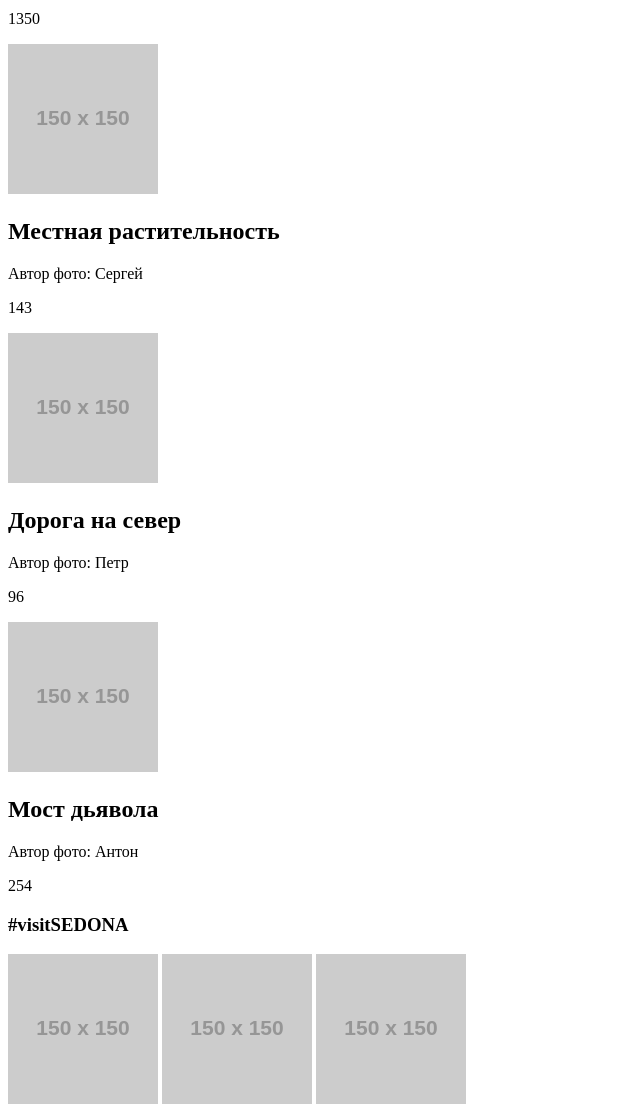
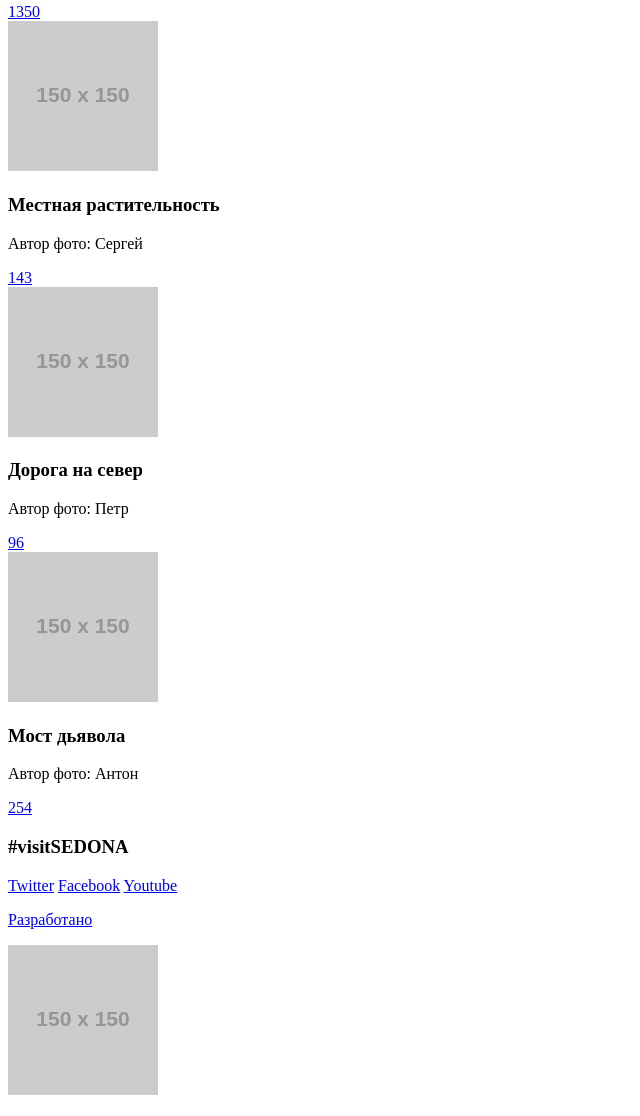
Before and after one commit to SegreyLeontyev/1422495-sedona-19, a website: page source/photo.html in a window 1280 px wide. Shown: the part 816-1932 px from the top of the page, without its empty margins (0-640 px from the left). Drawn offline with Linux system fonts and the light colour scheme; placeholder pictures from the web are drawn by us.

Commit message:
Внес правки и добавил в коммит все файлы

```diff
--- a/source/photo.html
+++ b/source/photo.html
@@ -10,19 +10,19 @@
     <a class="page-header__logo" href="#"><img src="https://via.placeholder.com/150x150" alt="" title="" /></a>
     <nav class="menu">
       <ul>
-        <li class="menu__item"><nav><a class="menu__link" href="">Главная</a></nav></li>
-        <li class="menu__item"><nav><a class="menu__link" href="">Фото и видео</a></nav></li>
-        <li class="menu__item"><nav><a class="menu__link" href="">Форма отзыва</a></li>
-        <li class="menu__item"><nav><a class="menu__link" href="">Html academy</a></nav></li>
+        <li class="menu__item"><nav><a class="menu__button" href="#">Главная</a></nav></li>
+        <li class="menu__item"><nav><a class="menu__button" href="#">Фото и видео</a></nav></li>
+        <li class="menu__item"><nav><a class="menu__button" href="#">Форма отзыва</a></nav></li>
+        <li class="menu__item"><nav><a class="menu__button" href="#">Html academy</a></nav></li>
       </ul>
       <a class="menu__close" href="javascript:void(0);"></a>
     </nav>
   </header>
 
-   <main class="content">
+  <main class="page-main">
     <section class="top-image top-image--inner">
       <h2 class="top-image__name">SEDONA</h2>
-     <img class="top-image__title" src="https://via.placeholder.com/150x150" alt="" title="" />
+      <img class="top-image__picture" src="https://via.placeholder.com/150x150" alt="" title="" />
     </section>
     <section class="top_text">
       <h1 class="top_text__title">Фото и&nbsp;видео</h1>
@@ -30,33 +30,32 @@
     </section>
 
     <section class="media">
-
       <div class="media__item">
         <img src="https://via.placeholder.com/150x150" alt="" title="" />
-      <h2 class="media__name">неродные просторы</h2>
+        <h3 class="media__name">неродные просторы</h3>
         <p class="media__author">Автор фото: Борис</p>
-      <p class="media__likes">1350</p>
+        <a class="media__likes" href="#">1350</a>
       </div>
 
       <div class="media__item">
         <img src="https://via.placeholder.com/150x150" alt="" title="" />
-      <h2 class="media__name">Местная растительность</h2>
+        <h3 class="media__name">Местная растительность</h3>
         <p class="media__author">Автор фото: Сергей</p>
-      <p class="media__likes">143</p>
+        <a class="media__likes" href="#">143</a>
       </div>
 
       <div class="media__item">
         <img src="https://via.placeholder.com/150x150" alt="" title="" />
-      <h2 class="media__name">Дорога на&nbsp;север</h2>
+        <h3 class="media__name">Дорога на&nbsp;север</h3>
         <p class="media__author">Автор фото: Петр</p>
-      <p class="media__likes">96</p>
+        <a class="media__likes" href="#">96</a>
       </div>
 
       <div class="media__item">
         <img src="https://via.placeholder.com/150x150" alt="" title="" />
-      <h2 class="media__name">Мост дьявола</h2>
+        <h3 class="media__name">Мост дьявола</h3>
         <p class="media__author">Автор фото: Антон</p>
-      <p class="media__likes">254</p>
+        <a class="media__likes" href="#">254</a>
       </div>
 
     </section>
@@ -64,15 +63,15 @@
 
   <footer class="page-footer">
     <h3 class="page-footer__tag">#visitSEDONA</h3>
-    <div class="social">
-      <a href="#" class="social__item"><img src="https://via.placeholder.com/150x150" alt="" title="" /></a>
-      <a href="#" class="social__item"><img src="https://via.placeholder.com/150x150" alt="" title="" /></a>
-      <a href="#" class="social__item"><img src="https://via.placeholder.com/150x150" alt="" title="" /></a>
+    <div class="page-footer__socials socials">
+      <a class="socials__item socials__item--twitter" href="#">Twitter</a>
+      <a class="socials__item socials__item--facebook" href="#">Facebook</a>
+      <a class="socials__item socials__item--youtube" href="#">Youtube</a>
     </div>
-    <a href="" class="developer">
+    <a class="developer" href="#">
       <p class="developer__name">Разработано</p>
       <img class="developer__image" src="https://via.placeholder.com/150x150" alt="" title="" />
-    </div>
+    </a>
   </footer>
 
 </body>
```
Also changed, not shown: source/index.html (+15 -15 lines), 1 other file. Lines whose indentation alone changed are shown as unchanged.
